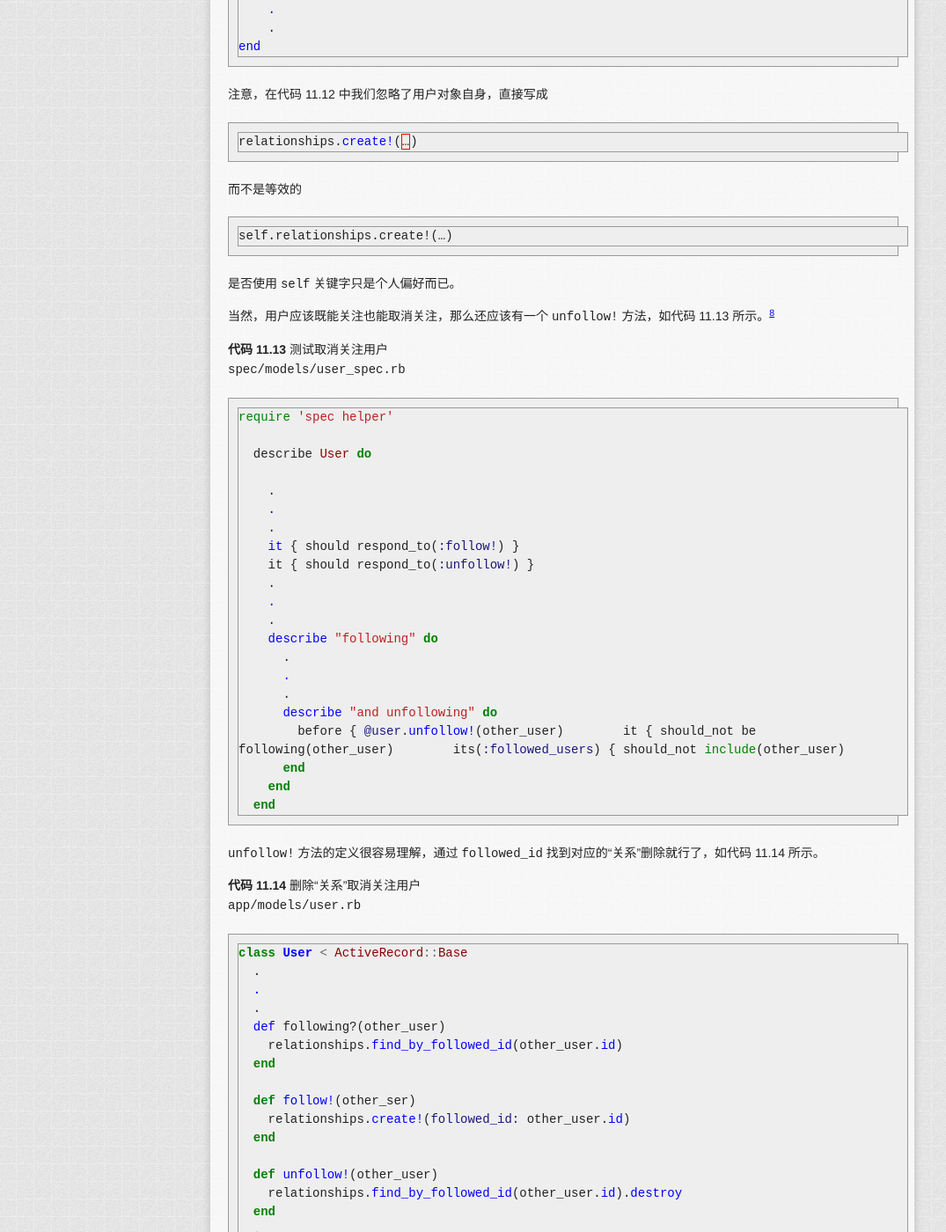
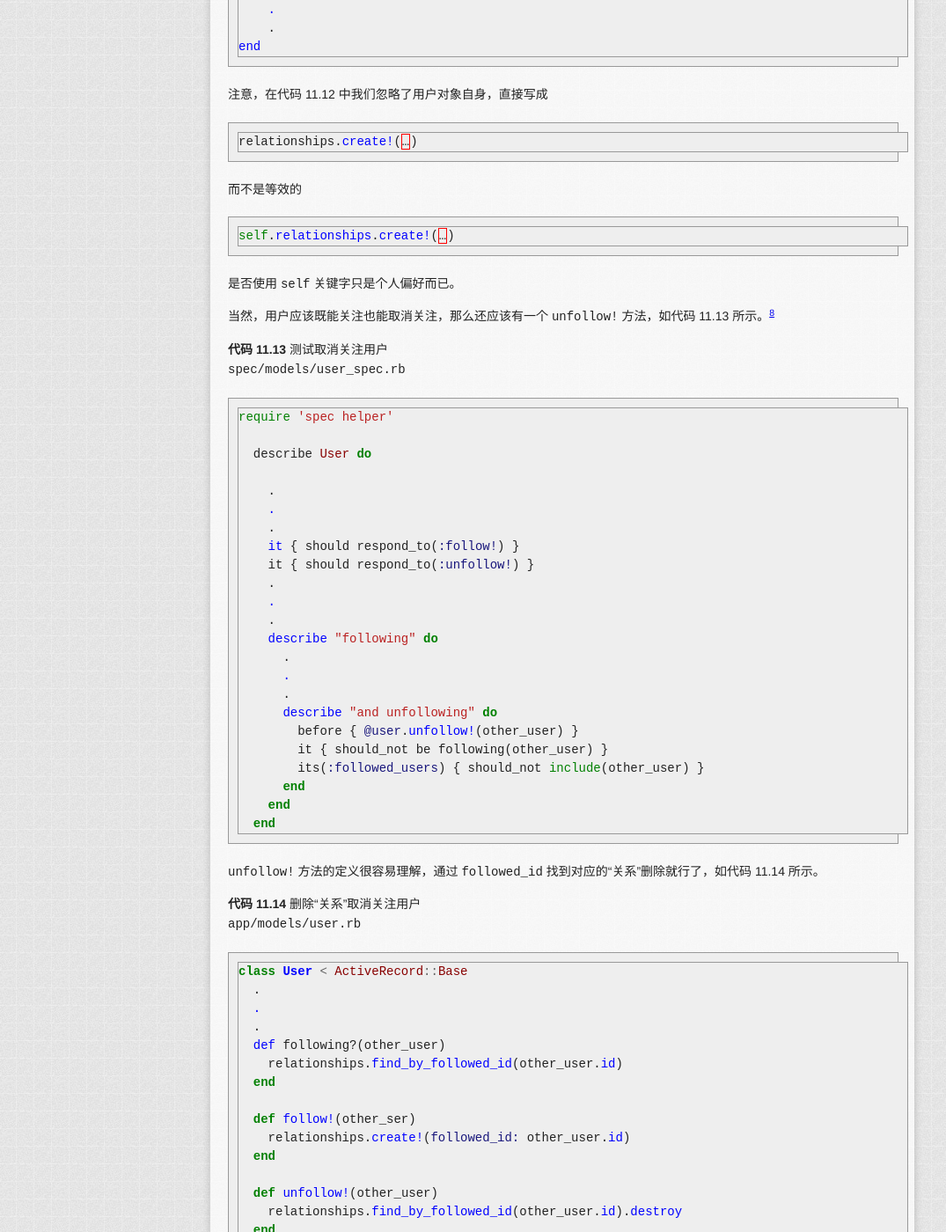
Before and after one commit to AndorChen/rails-tutorial-2nd-cn, a Jekyll site: the page built from chapter11.md, in a window 1280 px wide and 1400 px high, scrolled down 12658 px. Shown: the whole window at 88% size, without its empty margins (1-1076 px from the left). Built offline with Jekyll 4.4.1, drawn with Linux system fonts in a browser that asks for light colours; nearby versions of some CDN libraries; library files that are not in the unit come from our copies; Markdown is read by kramdown in place of the engine named in the settings.

Commit message:
fix typos in ch11 and remove donate link

````diff
--- a/chapter11.md
+++ b/chapter11.md
@@ -105,7 +105,7 @@ add index :relationships, [:follower id, :followed id], unique: true
 为了创建 `relationships` 表，和之前一样，我们要先执行数据库迁移，再准备好“测试数据库”：
 
 ```sh
-￼$ bundle exec rake db:migrate
+$ bundle exec rake db:migrate
 $ bundle exec rake db:test:prepare
 ```
 
@@ -385,7 +385,7 @@ relationships.create!(…)
 
 而不是等效的
 
-```
+```ruby
 self.relationships.create!(…)
 ```
 
@@ -413,7 +413,9 @@ require 'spec helper'
       .
       .
       describe "and unfollowing" do
-        before { @user.unfollow!(other_user)        it { should_not be following(other_user)        its(:followed_users) { should_not include(other_user)
+        before { @user.unfollow!(other_user) }
+        it { should_not be following(other_user) }
+        its(:followed_users) { should_not include(other_user) }
       end
     end
   end
@@ -510,7 +512,7 @@ has_many :reverse_relationships, foreign_key: "followed_id"
 
 粉丝的关联就建立在这层反转的关系上，如代码 11.16 所示。
 
-**代码 11.16** 通过反转的关系实现 `user.followers`<br />`app/models/user.rb``
+**代码 11.16** 通过反转的关系实现 `user.followers`<br />`app/models/user.rb`
 
 ```ruby
 class User < ActiveRecord::Base
````
Also changed, not shown: index.md (+0 -2 lines).
